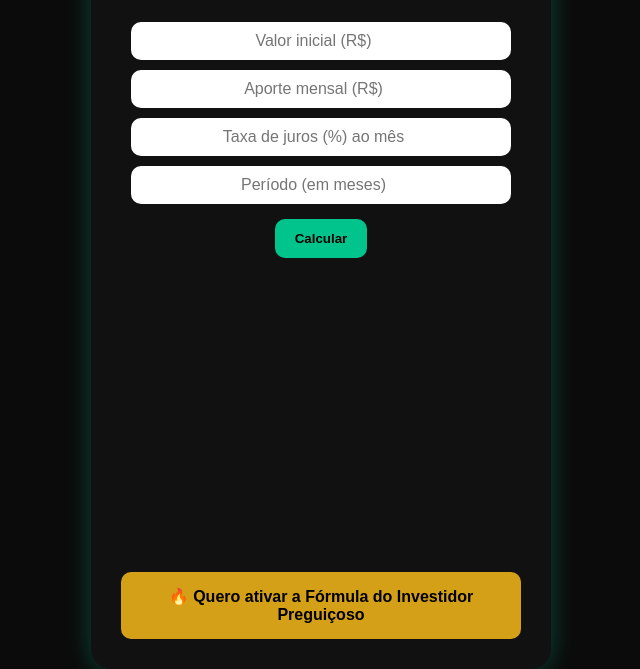
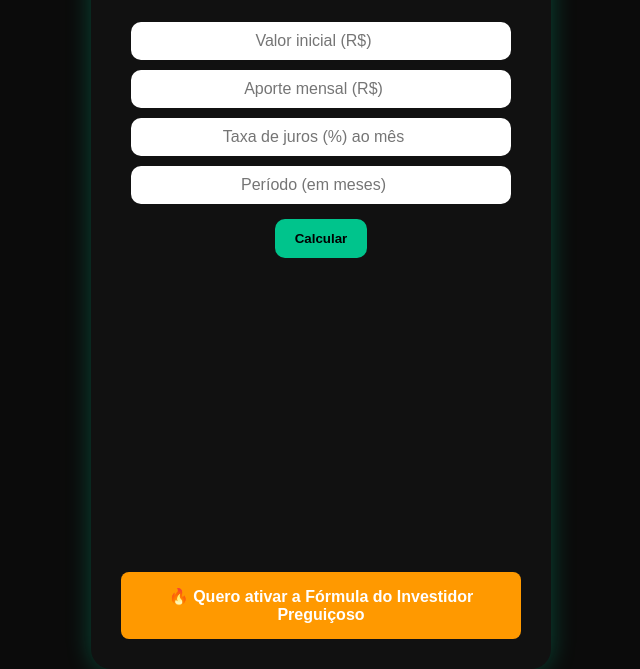
Before and after one commit to abrabadomercado-commits/calculadora-investidor-preguicoso, a plain HTML site: page index.html in a window 1280 px wide. Shown: the part 151-820 px from the top of the page, without its empty margins (319-959 px from the left). Drawn offline with nearby package versions, Linux system fonts and the light colour scheme.

Commit message:
Update index.html

```diff
--- a/index.html
+++ b/index.html
@@ -96,12 +96,14 @@
     <div id="resultado"></div>
     <canvas id="grafico"></canvas>
 
-  <a href="https://hotmart.com/pt-br/marketplace/produtos/guia-pratico-como-comprar-acoes-na-bolsa-de-valores/R102468298X"
-   target="_blank"
-   id="cta"
-   style="display: block; text-align: center; background-color: #d4a017; color: #000; padding: 15px; border-radius: 10px; font-weight: bold; text-decoration: none; margin-top: 20px;">
-   🔥 Quero ativar a Fórmula do Investidor Preguiçoso
+ <a
+  href="https://hotmart.com/pt-br/marketplace/produtos/guia-pratico-como-comprar-acoes-na-bolsa-de-valores/R102468298X"
+  target="_blank"
+  id="cta"
+  style="display: inline-block; text-align: center; background-color: #ff9900; color: white; padding: 15px 25px; border-radius: 8px; font-weight: bold; text-decoration: none; margin-top: 20px;">
+  🔥 Quero ativar a Fórmula do Investidor Preguiçoso
 </a>
+
 
   <script>
     let grafico;
```
